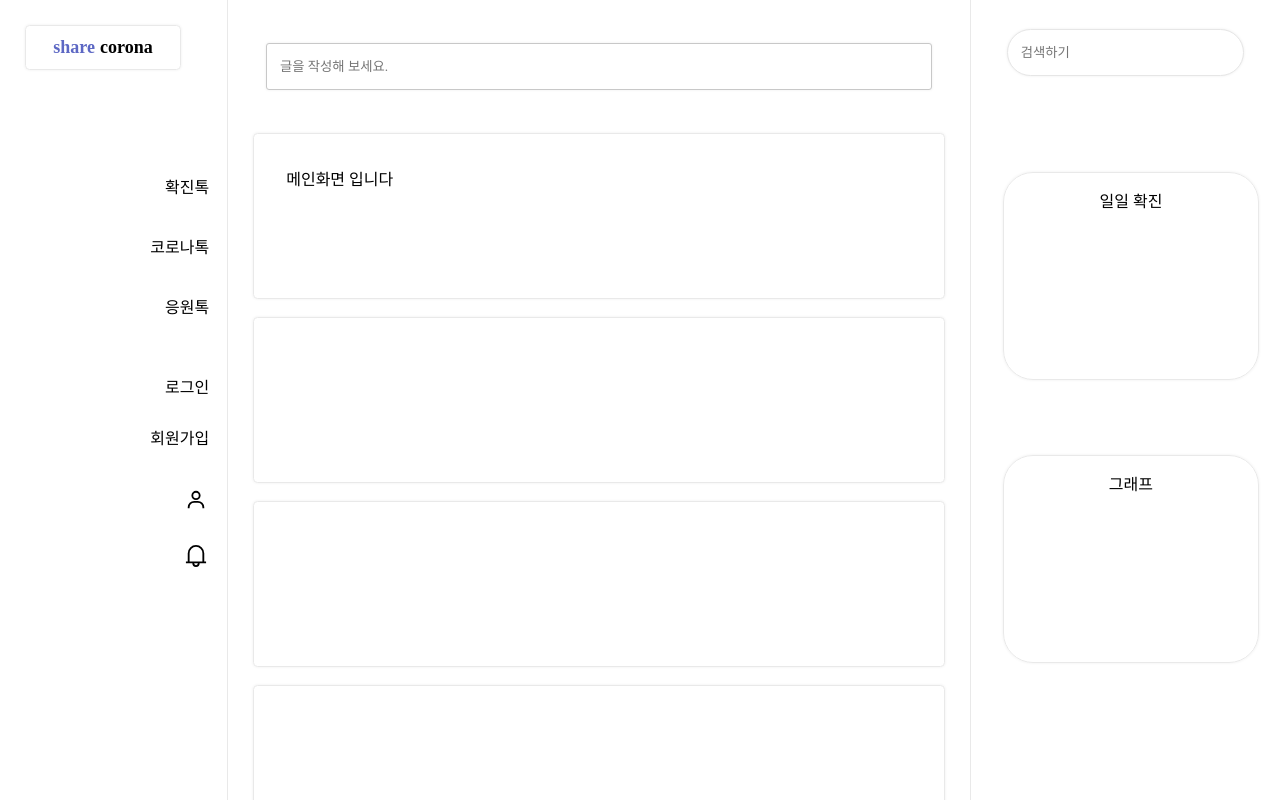
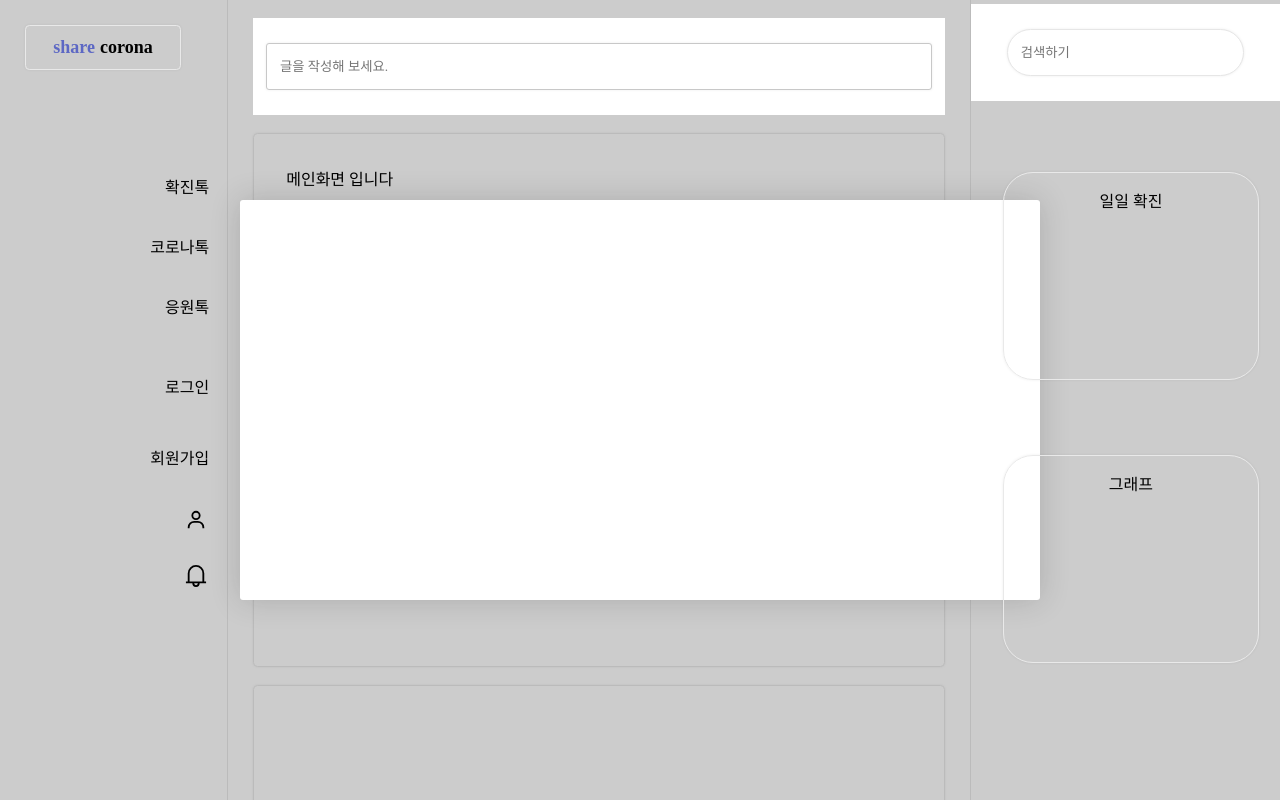
Before and after one commit to seohyunsim/share-corona-front, a React (Create React App) app: page / in a window 1280 px wide. Both pictures are taken after a click on the item "로그인". Shown: the top 800 px of the page. Built offline with nearby package versions, Linux system fonts and the light colour scheme; a web font is replaced by a local one.

Commit message:
Add(Modal): 모달 및 portal 구현

```diff
--- a/public/index.html
+++ b/public/index.html
@@ -39,5 +39,6 @@
       To begin the development, run `npm start` or `yarn start`.
       To create a production bundle, use `npm run build` or `yarn build`.
     -->
+    <div id="myportal"></div>
   </body>
 </html>
--- a/src/components/Common/Main/index.tsx
+++ b/src/components/Common/Main/index.tsx
@@ -9,6 +9,7 @@ import { ConfirmedTalk } from "../../Board/ConfirmedTalk";
 import { CheeringTalk } from "../../Board/CheeringTalk";
 import { Profile } from "../../User/Profile";
 import { Notification } from "../../User/Notification";
+import { Login } from "../../User/Login";
 
 export const Main = () => {
   return (
--- a/src/components/Common/Main/styles.ts
+++ b/src/components/Common/Main/styles.ts
@@ -1,6 +1,7 @@
 import styled from "styled-components";
 
 export const Wrap = styled.div`
+  width: 100%;
   display: flex;
   justify-content: center;
 `;
--- /dev/null
+++ b/src/components/Common/Modal.tsx
@@ -0,0 +1,65 @@
+import React, { PropsWithChildren } from "react";
+import styled from "styled-components";
+
+interface ModalDefaultType {
+  onClickToggleModal: () => void;
+}
+
+function Modal({
+  onClickToggleModal,
+  children,
+}: PropsWithChildren<ModalDefaultType>) {
+  return (
+    <ModalContainer>
+      <DialogBox>{children}</DialogBox>
+      <Backdrop
+        onClick={(e: React.MouseEvent) => {
+          e.preventDefault();
+
+          if (onClickToggleModal) {
+            onClickToggleModal();
+          }
+        }}
+      />
+    </ModalContainer>
+  );
+}
+
+const ModalContainer = styled.div`
+  width: 100%;
+  height: 100%;
+  display: flex;
+  align-items: center;
+  justify-content: center;
+  position: fixed;
+  top: 0;
+  left: 0;
+  right: 0;
+`;
+
+const DialogBox = styled.dialog`
+  width: 800px;
+  height: 400px;
+  display: flex;
+  flex-direction: column;
+  align-items: center;
+  border: none;
+  border-radius: 3px;
+  box-shadow: 0 0 30px rgba(30, 30, 30, 0.185);
+  box-sizing: border-box;
+  background-color: white;
+  z-index: 10000;
+`;
+
+const Backdrop = styled.div`
+  width: 100vw;
+  height: 100vh;
+  position: fixed;
+  top: 0;
+  left: 0;
+  right: 0;
+  z-index: 9999;
+  background-color: rgba(0, 0, 0, 0.2);
+`;
+
+export default Modal;
--- /dev/null
+++ b/src/components/Common/Portal.tsx
@@ -0,0 +1,10 @@
+import ReactDOM from "react-dom";
+
+const Portal = (children: any, id: any) => {
+  const element = typeof window !== "undefined" && document.getElementById(id);
+  //   const id = document.queryid(id);
+  console.log("id:", element);
+  return element && children ? ReactDOM.createPortal(children, element) : null;
+};
+
+export default Portal;
--- a/src/components/Common/Post/styles.ts
+++ b/src/components/Common/Post/styles.ts
@@ -7,6 +7,7 @@ export const Wrap = styled.div`
   position: sticky;
   top: 4px;
   background-color: #ffffff;
+  z-index: 99;
 `;
 
 export const PostInput = styled.input.attrs({
--- a/src/components/Navigation/SideBar/index.tsx
+++ b/src/components/Navigation/SideBar/index.tsx
@@ -10,8 +10,20 @@ import {
 } from "./styles";
 import { BiUser } from "react-icons/bi";
 import { GrNotification } from "react-icons/gr";
+import { useCallback, useState } from "react";
+import Modal from "../../Common/Modal";
+import { Login } from "../../User/Login";
+import Portal from "../../Common/Portal";
 
 export const SideBar = () => {
+  const [isOpenModal, setOpenModal] = useState<boolean>(false);
+
+  const onClickToggleModal = useCallback(() => {
+    setOpenModal(!isOpenModal);
+  }, [isOpenModal]);
+
+  const selector = "portal";
+
   return (
     <Wrap>
       <StyledLink to="/">
@@ -33,7 +45,18 @@ export const SideBar = () => {
         </BoardWrap>
         <UserWrap>
           <div>
-            <Board padding={"22px 18px"}>로그인</Board>
+            <div>
+              {isOpenModal && (
+                <Modal onClickToggleModal={onClickToggleModal}>
+                  <Portal id="portal">
+                    <Login />
+                  </Portal>
+                </Modal>
+              )}
+              <Board padding={"22px 18px"} onClick={onClickToggleModal}>
+                로그인
+              </Board>
+            </div>
             <Board padding={"5px 18px"}>회원가입</Board>
           </div>
           <StyledLink to="/profile">
--- /dev/null
+++ b/src/components/User/Login/index.tsx
@@ -0,0 +1,10 @@
+import React from "react";
+import { Wrap } from "./styles";
+
+export const Login = () => {
+  return (
+    <Wrap>
+      <h3>로그인 입니다요</h3>
+    </Wrap>
+  );
+};
--- /dev/null
+++ b/src/components/User/Login/styles.tsx
@@ -0,0 +1,5 @@
+import styled from "styled-components";
+
+export const Wrap = styled.div`
+  border: 1px solid;
+`;
--- a/src/index.tsx
+++ b/src/index.tsx
@@ -6,6 +6,7 @@ import reportWebVitals from "./reportWebVitals";
 
 ReactDOM.render(
   <React.StrictMode>
+    <div id="portal" />
     <App />
   </React.StrictMode>,
   document.getElementById("root")
```
Also changed, not shown: src/components/User/Notification/styles.tsx (renamed from src/components/User/Notification/styles.ts).
